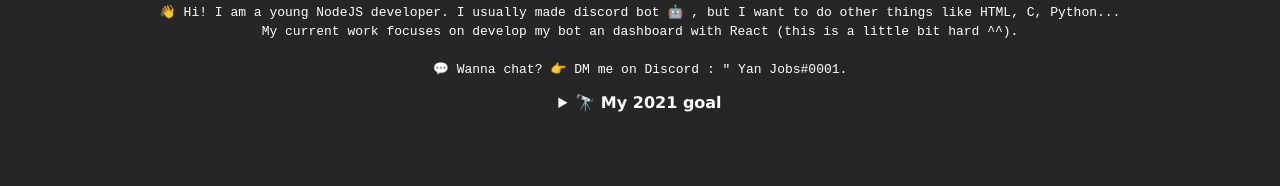
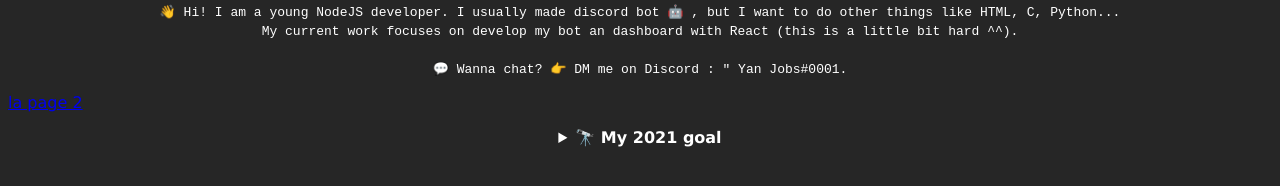
Before and after one commit to Kyrokx/Yan-Jobs, a plain HTML site: page index.html in a window 1280 px wide. Shown: the part 184-370 px from the top of the page. Drawn offline with Linux system fonts and the light colour scheme.

Commit message:
Update index.html

```diff
--- a/index.html
+++ b/index.html
@@ -13,7 +13,7 @@
       <br><br> 💬 Wanna chat? 👉 DM me on Discord : " Yan Jobs#0001.
     </samp>
   </p>
-
+    <p><a href="page2.html">la page 2</a></p>
   <details align="center">
     <summary><b> 🔭 My 2021 goal</b></summary>
   I want to finish my discord bot 🤖 but I am not rich 🤑 so to host it :/, <br>
```
